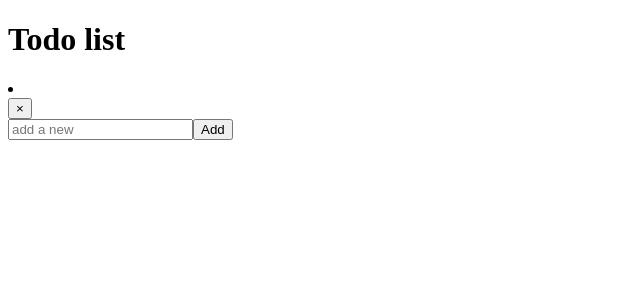
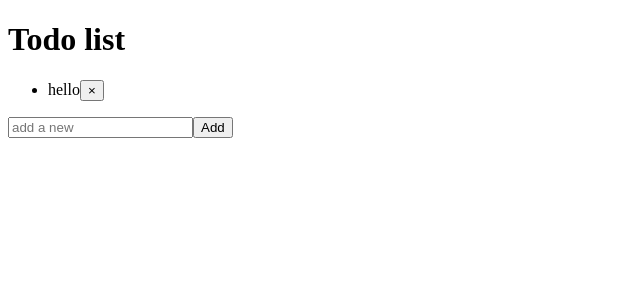
Before and after one commit to DzianisMakeichyk/todos, a React (Create React App) app: page / in a window 1280 px wide. Shown: the top 300 px of the page, without its empty margins (0-640 px from the left). Built offline with nearby package versions, Linux system fonts and the light colour scheme.

Commit message:
add ease list

```diff
--- a/src/App.js
+++ b/src/App.js
@@ -5,14 +5,16 @@ import TodoList from './components/TodoList'
 
 class App extends Component {
   state = {
-    todoItems: []
+    todoItems: [{index: 1, value: "hello", done: false}]
   };
 
   render() {
     return (
       <div className="App">
         <TodoHeader />
-        <TodoList />
+
+        <TodoList items={this.state.todoItems}/>
+
         <TodoForm />
       </div>
     );
--- a/src/components/TodoList/index.jsx
+++ b/src/components/TodoList/index.jsx
@@ -1,19 +1,18 @@
 import React from 'react';
+import TodoListItem from '../TodoListItem'
 
-class TodoListItem extends React.Component {
-    constructor(props) {
-        super(props);
-    }
+class TodoList extends React.Component {
     render () {
+        console.log(this.props)
+        let items = this.props.items.map((item, index) => {
+            return (
+                <TodoListItem key={index} item={item} index={index}/>
+            );
+        });
         return (
-            <li className="list-group-item ">
-                <div>
-                    <span className="check-me" onClick={this.onClickDone}></span>
-                    <button type="button" className="close" onClick={this.onClickClose}>&times;</button>
-                </div>
-            </li>
+            <ul className="list-group"> {items} </ul>
         );
     }
 }
 
-export default TodoListItem;
+export default TodoList;
--- /dev/null
+++ b/src/components/TodoListItem/index.jsx
@@ -0,0 +1,31 @@
+import React from 'react';
+
+class TodoListItem extends React.Component {
+    constructor(props) {
+        super(props);
+        this.onClickClose = this.onClickClose.bind(this);
+        this.onClickDone = this.onClickDone.bind(this);
+    }
+
+    onClickClose() {
+        //
+    }
+
+    onClickDone() {
+        //
+    }
+
+    render () {
+        return (
+            <li className="list-group-item ">
+                <div>
+                    <span className="check-me" onClick={this.onClickDone}></span>
+                    {this.props.item.value}
+                    <button type="button" className="close" onClick={this.onClickClose}>&times;</button>
+                </div>
+            </li>
+        );
+    }
+}
+
+export default TodoListItem;
```
